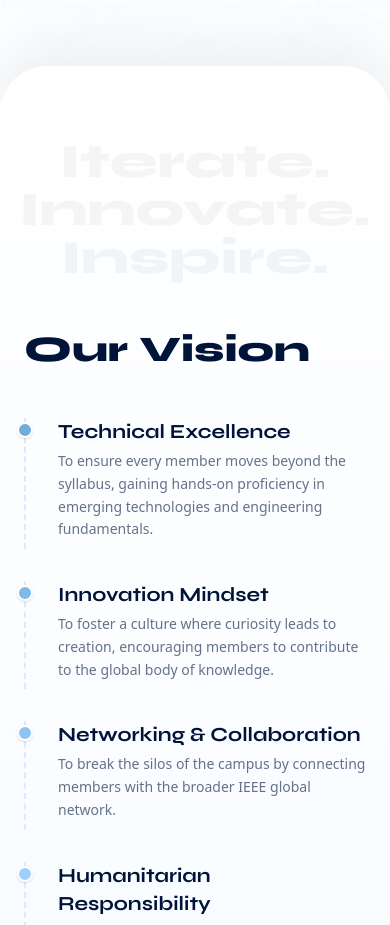
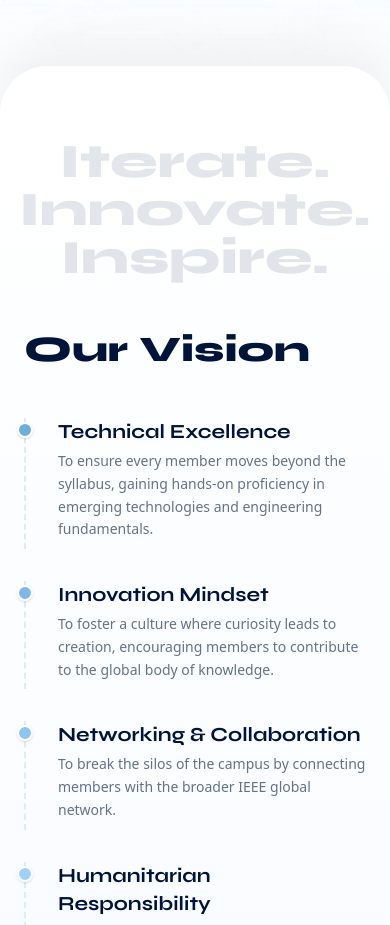
Before and after one commit to AdityakChauhan/IEEE, a Next.js app in the folder frontend/: page / in a window 390 px wide. Shown: the part 780-1705 px from the top of the page. Built offline with nearby package versions, Linux system fonts and the light colour scheme.

Commit message:
v0.11 (last commmit was v0.10 [my bad]) tagline opacity changed in mobile home

```diff
--- a/frontend/src/app/components/MobileHome.js
+++ b/frontend/src/app/components/MobileHome.js
@@ -231,7 +231,7 @@ function MobileVision({ id }) {
   return (
     <section id={id} className="relative px-6 pt-18 pb-16 bg-white rounded-t-[3rem] shadow-[0_-25px_50px_rgba(0,0,0,0.05)] overflow-hidden">
       <div className="absolute top-0 left-0 w-full h-full bg-gradient-to-b from-white to-[#f0f7ff]/50" />
-      <div className="flex flex-col items-center top-[-10%] pointer-events-none opacity-[0.04] z-0 pb-12"><Reveal><h2 className="text-[3rem] font-black text-[#001439] leading-none" style={{ fontFamily: "var(--font-syne)" }}>Iterate.</h2></Reveal><Reveal><h2 className="text-[3rem] font-black text-[#001439] leading-none" style={{ fontFamily: "var(--font-syne)" }}>Innovate.</h2></Reveal><Reveal><h2 className="text-[3rem] font-black text-[#001439] leading-none" style={{ fontFamily: "var(--font-syne)" }}>Inspire.</h2></Reveal></div>
+      <div className="flex flex-col items-center top-[-10%] pointer-events-none opacity-[0.11] z-0 pb-12"><Reveal><h2 className="text-[3rem] font-black text-[#001b4c] leading-none" style={{ fontFamily: "var(--font-syne)" }}>Iterate.</h2></Reveal><Reveal><h2 className="text-[3rem] font-black text-[#001b4c] leading-none" style={{ fontFamily: "var(--font-syne)" }}>Innovate.</h2></Reveal><Reveal><h2 className="text-[3rem] font-black text-[#001b4c] leading-none" style={{ fontFamily: "var(--font-syne)" }}>Inspire.</h2></Reveal></div>
       <div className="relative z-10">
         <Reveal><div className="mb-12"><h2 className="text-4xl font-black text-[#001439]" style={{ fontFamily: "var(--font-syne)" }}>Our Vision</h2></div></Reveal>
         <div className="space-y-8">
```
